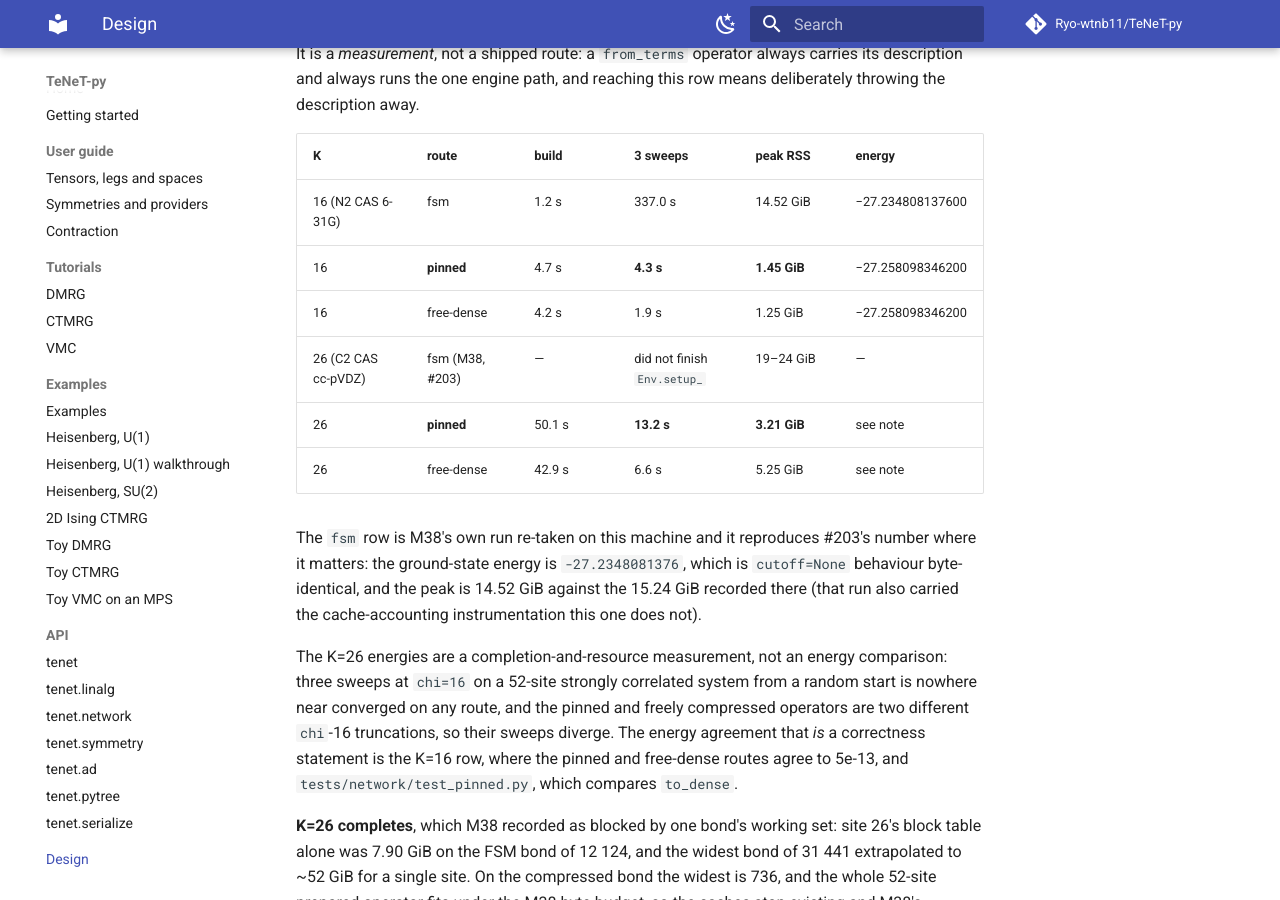
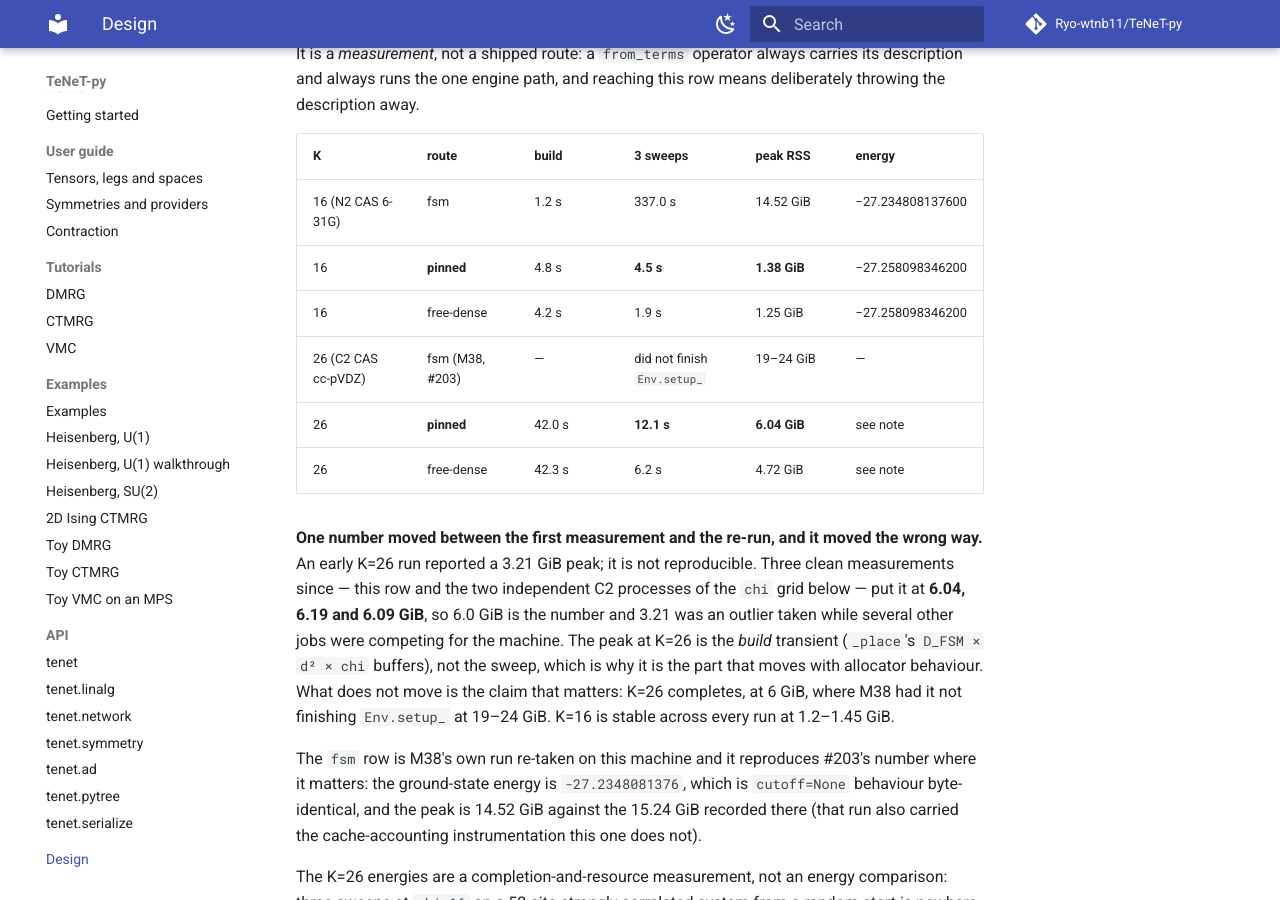
Before and after one commit to Ryo-wtnb11/TeNeT-py, an MkDocs documentation site: the page built from docs/design.md, in a window 1280 px wide and 900 px high, scrolled down 73162 px. Built offline with MkDocs 1.6.1 and Material for MkDocs 9.7.7, drawn with Linux system fonts in a browser that asks for light colours; comment, search, counter and statistics services are not loaded; some of the changed text lies outside the part shown.

Commit message:
M39: correct the K=26 peak to its reproducible value
Three clean runs put it at 6.0 GiB, not the 3.21 GiB of one contended early
measurement; the completion claim against M38's 19-24 GiB is unchanged.

Co-Authored-By: Claude Fable 5 <noreply@anthropic.com>

```diff
--- a/docs/design.md
+++ b/docs/design.md
@@ -3454,11 +3454,21 @@ The split:
   | K | route | build | 3 sweeps | peak RSS | energy |
   |---|---|---|---|---|---|
   | 16 (N2 CAS 6-31G) | fsm | 1.2 s | 337.0 s | 14.52 GiB | −27.234808137600 |
-  | 16 | **pinned** | 4.7 s | **4.3 s** | **1.45 GiB** | −27.258098346200 |
+  | 16 | **pinned** | 4.8 s | **4.5 s** | **1.38 GiB** | −27.258098346200 |
   | 16 | free-dense | 4.2 s | 1.9 s | 1.25 GiB | −27.258098346200 |
   | 26 (C2 CAS cc-pVDZ) | fsm (M38, #203) | — | did not finish `Env.setup_` | 19–24 GiB | — |
-  | 26 | **pinned** | 50.1 s | **13.2 s** | **3.21 GiB** | see note |
-  | 26 | free-dense | 42.9 s | 6.6 s | 5.25 GiB | see note |
+  | 26 | **pinned** | 42.0 s | **12.1 s** | **6.04 GiB** | see note |
+  | 26 | free-dense | 42.3 s | 6.2 s | 4.72 GiB | see note |
+
+  **One number moved between the first measurement and the re-run, and it moved the wrong
+  way.** An early K=26 run reported a 3.21 GiB peak; it is not reproducible. Three clean
+  measurements since — this row and the two independent C2 processes of the `chi` grid
+  below — put it at **6.04, 6.19 and 6.09 GiB**, so 6.0 GiB is the number and 3.21 was an
+  outlier taken while several other jobs were competing for the machine. The peak at K=26
+  is the *build* transient (`_place`'s `D_FSM × d² × chi` buffers), not the sweep, which
+  is why it is the part that moves with allocator behaviour. What does not move is the
+  claim that matters: K=26 completes, at 6 GiB, where M38 had it not finishing `Env.setup_`
+  at 19–24 GiB. K=16 is stable across every run at 1.2–1.45 GiB.
 
   The `fsm` row is M38's own run re-taken on this machine and it reproduces #203's number
   where it matters: the ground-state energy is `-27.2348081376`, which is `cutoff=None`
@@ -3539,7 +3549,7 @@ The split:
   build time.
 
   What #204 buys is therefore the *representation*: the operator no longer has to choose
-  between being compressed and being partitioned, K=26 completes at 3.21 GiB where it did
+  between being compressed and being partitioned, K=26 completes at 6 GiB where it did
   not complete at 19–24, and `heff2`'s prepared path lost its `cutoff=None` precondition —
   which is what makes it one path rather than two.
 
```
Also changed, not shown: 1 other file.
